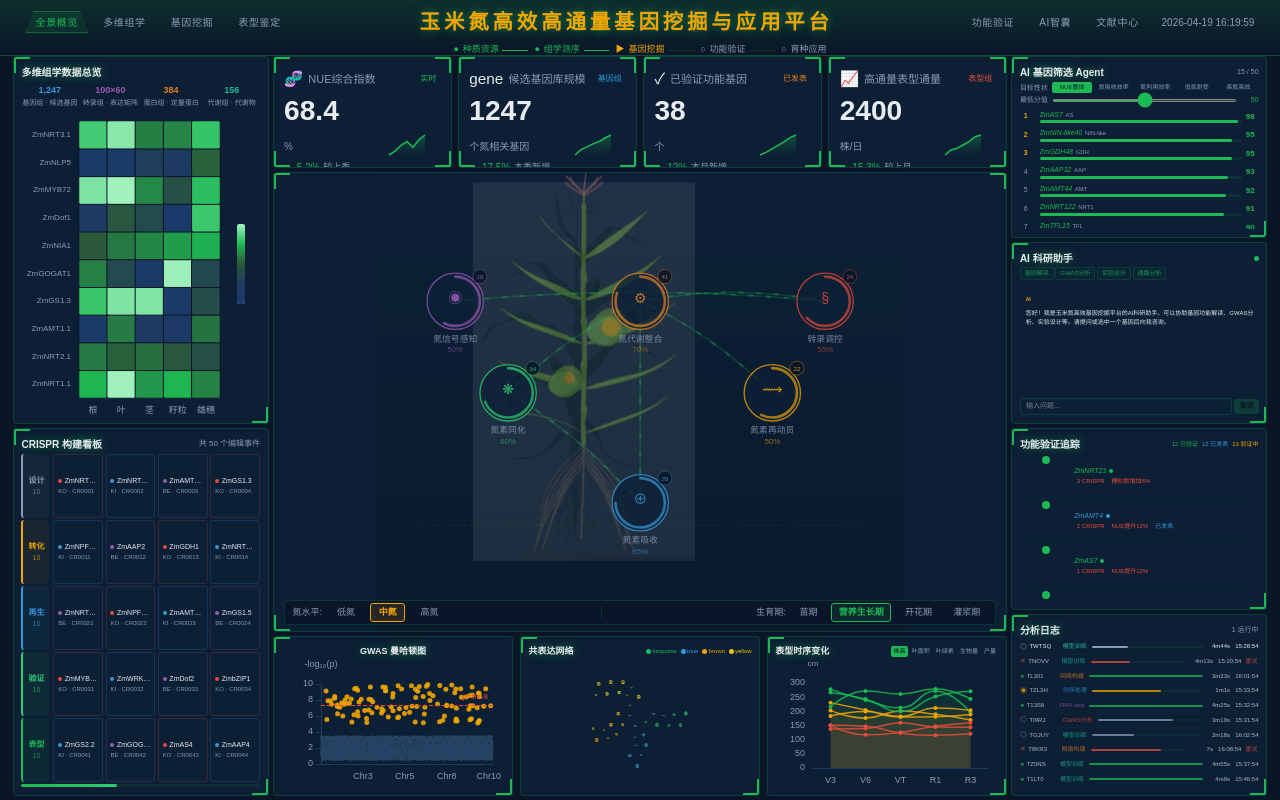
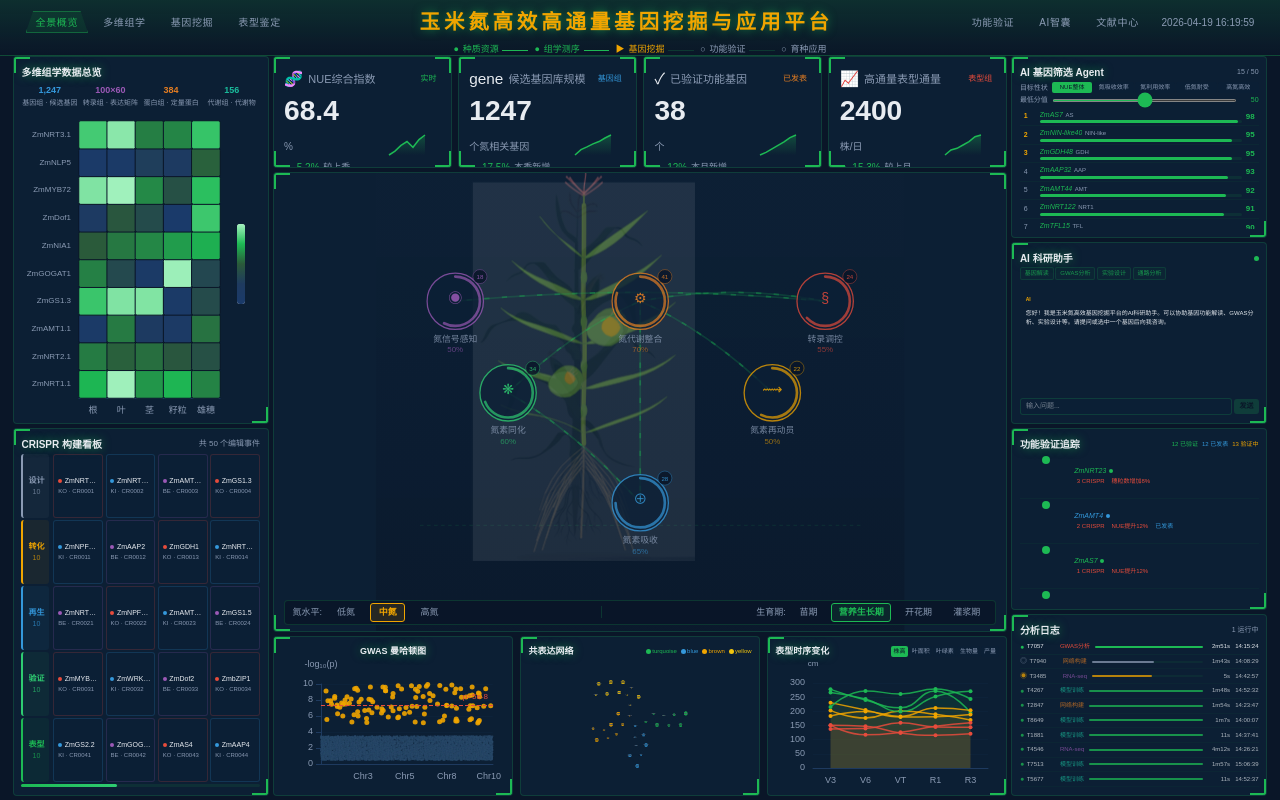
Before and after one commit to GoooIce/opendev, a Next.js app: page / in a window 1280 px wide. Built offline with nearby package versions, Linux system fonts and the light colour scheme.

Commit message:
fix: AnalysisLog hydration mismatch - use seededRandom for deterministic initial data

```diff
--- a/components/panels/AnalysisLog.tsx
+++ b/components/panels/AnalysisLog.tsx
@@ -29,55 +29,57 @@ const STATUS_STYLES: Record<TaskStatus, { color: string; icon: string }> = {
   failed: { color: "#E74C3C", icon: "✕" },
 };
 
-function randomId(): string {
-  return `T${Math.random().toString(36).substring(2, 6).toUpperCase()}`;
+function seededRandom(seed: number): number {
+  const x = Math.sin(seed * 9301 + 49297) * 49297;
+  return x - Math.floor(x);
 }
 
-function randomElapsed(): string {
-  const s = Math.floor(Math.random() * 300) + 5;
-  const m = Math.floor(s / 60);
-  return m > 0 ? `${m}m${s % 60}s` : `${s}s`;
+function createSeededEntry(index: number, statusOverride?: TaskStatus): LogEntry {
+  const s = (i: number) => seededRandom(index * 100 + i);
+  const typeIdx = Math.floor(s(1) * TASK_TYPES.length);
+  const taskDef = TASK_TYPES[typeIdx];
+  const statuses: TaskStatus[] = ["queued", "running", "completed", "completed", "completed", "failed"];
+  const status = statusOverride ?? statuses[Math.floor(s(2) * statuses.length)];
+  const progress = status === "completed" ? 100 : status === "failed" ? Math.floor(s(3) * 80) : Math.floor(s(4) * 100);
+  const totalSec = Math.floor(s(5) * 300) + 5;
+  const elapsed = totalSec >= 60 ? `${Math.floor(totalSec / 60)}m${totalSec % 60}s` : `${totalSec}s`;
+  const h = Math.floor(s(6) * 2) + 14;
+  const m = Math.floor(s(7) * 60);
+  const sec = Math.floor(s(8) * 60);
+  const timestamp = `${String(h).padStart(2, "0")}:${String(m).padStart(2, "0")}:${String(sec).padStart(2, "0")}`;
+
+  return {
+    id: `T${String(Math.floor(s(9) * 9000) + 1000)}`,
+    type: taskDef.type,
+    status,
+    progress,
+    elapsed,
+    timestamp,
+  };
 }
 
-function randomTimestamp(): string {
-  const d = new Date();
-  d.setMinutes(d.getMinutes() - Math.floor(Math.random() * 60));
-  return `${d.getHours().toString().padStart(2, "0")}:${d.getMinutes().toString().padStart(2, "0")}:${d.getSeconds().toString().padStart(2, "0")}`;
-}
-
-function createEntry(statusOverride?: TaskStatus): LogEntry {
-  const taskDef = TASK_TYPES[Math.floor(Math.random() * TASK_TYPES.length)];
-  const statuses: TaskStatus[] = ["queued", "running", "completed", "completed", "completed", "failed"];
-  const status = statusOverride ?? statuses[Math.floor(Math.random() * statuses.length)];
-  return {
-    id: randomId(),
-    type: taskDef.type,
-    status,
-    progress: status === "completed" ? 100 : status === "failed" ? Math.floor(Math.random() * 80) : Math.floor(Math.random() * 100),
-    elapsed: randomElapsed(),
-    timestamp: randomTimestamp(),
-  };
-}
+const INITIAL_LOGS: LogEntry[] = Array.from({ length: 10 }, (_, i) => createSeededEntry(i));
 
 const TYPE_MAP = Object.fromEntries(TASK_TYPES.map((t) => [t.type, t]));
 
 export default function AnalysisLog() {
-  const [logs, setLogs] = useState<LogEntry[]>(() =>
-    Array.from({ length: 10 }, () => createEntry())
-  );
+  const [logs, setLogs] = useState<LogEntry[]>(INITIAL_LOGS);
   const [paused, setPaused] = useState(false);
   const containerRef = useRef<HTMLDivElement>(null);
+  const counterRef = useRef(INITIAL_LOGS.length);
 
   useEffect(() => {
     if (paused) return;
     const id = setInterval(() => {
+      counterRef.current += 1;
+      const newEntry = createSeededEntry(counterRef.current + 1000, "running");
       setLogs((prev) => {
         const updated = prev.map((entry) =>
           entry.status === "running"
-            ? { ...entry, progress: Math.min(100, entry.progress + Math.floor(Math.random() * 15)) }
+            ? { ...entry, progress: Math.min(100, entry.progress + Math.floor(seededRandom(entry.progress * 7 + 13) * 15)) }
             : entry
         );
-        return [createEntry("running"), ...updated].slice(0, 20);
+        return [newEntry, ...updated].slice(0, 20);
       });
     }, 8000);
     return () => clearInterval(id);
```
